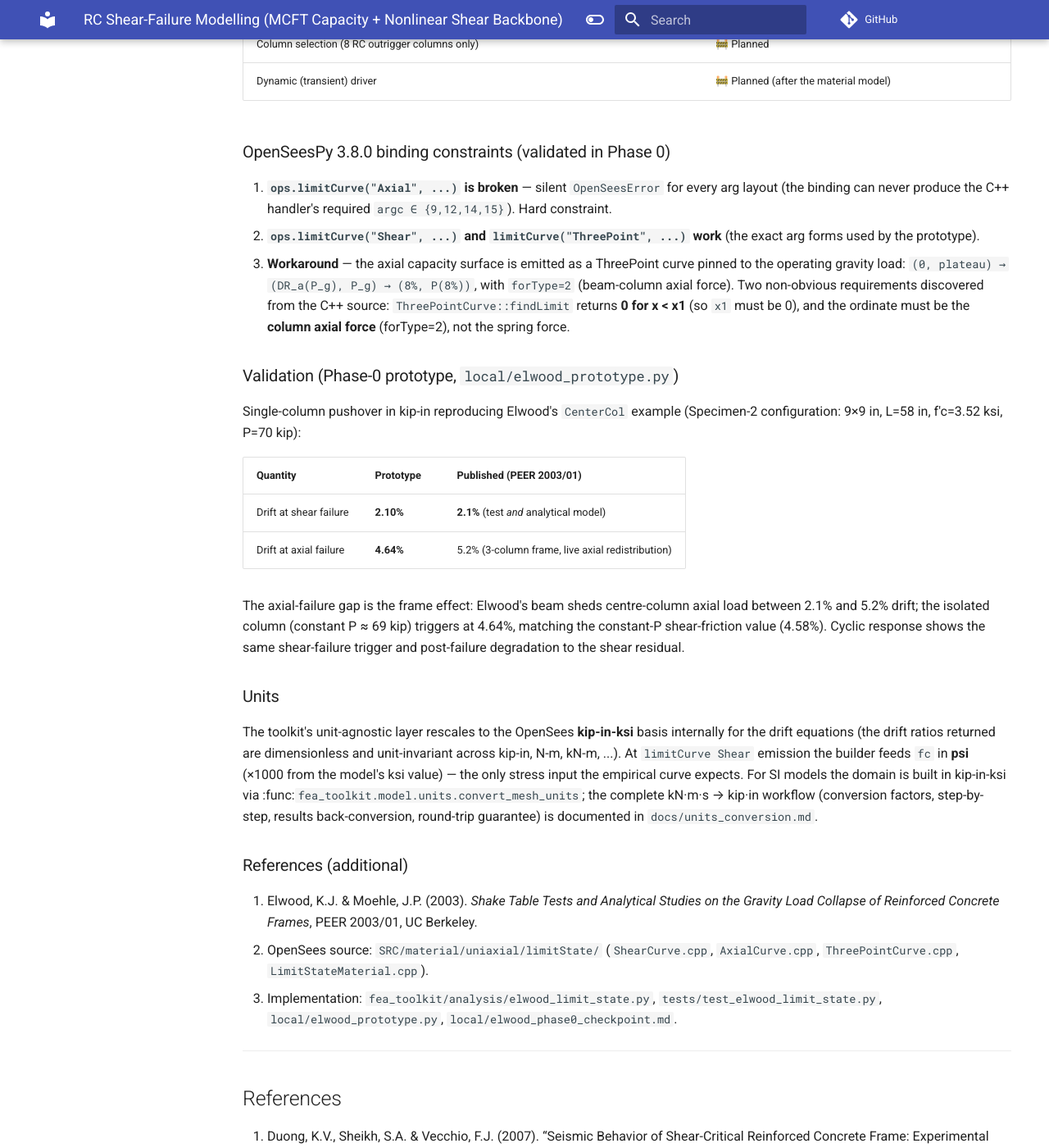
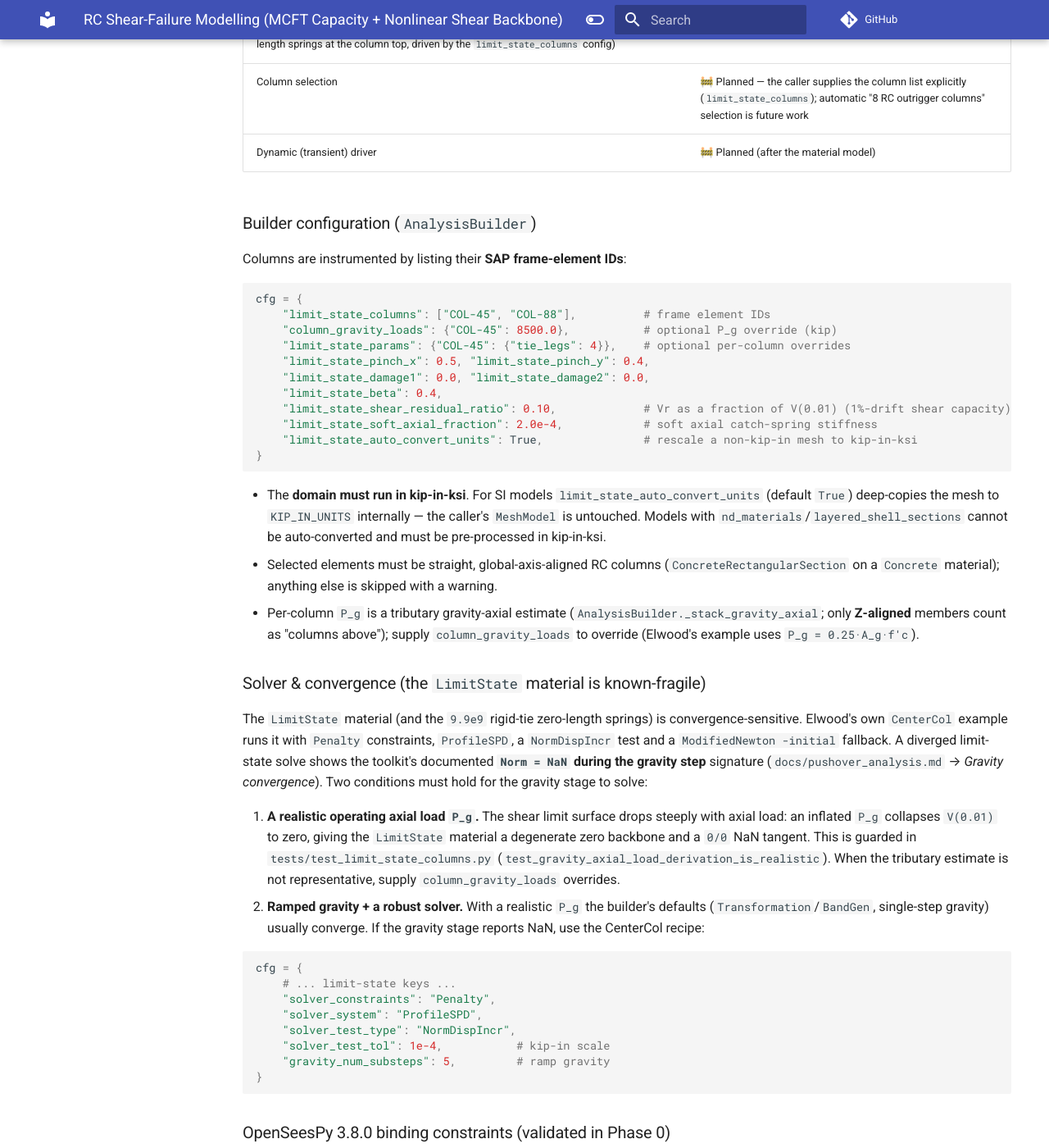
Before and after one commit to boustrephon/fea_toolkit, an MkDocs documentation site: the page built from docs/shear_failure_modelling.md, in a window 1280 px wide and 1400 px high, scrolled down 4931 px. Shown: the whole window at 82% size. Built offline with MkDocs 1.6.1 and Material for MkDocs 9.7.7, drawn with Linux system fonts in a browser that asks for light colours; comment, search, counter and statistics services are not loaded; some of the changed text lies outside the part shown.

Commit message:
docs(limit-state): document Elwood column limit-state builder integration
shear_failure_modelling.md: Phase 3 status table (✅ builder centre-spring emission via limit_state_columns), the AnalysisBuilder config reference, the kip-in-ksi auto-conversion rule (limit_state_auto_convert_units; nd_materials/layered-shell models must be pre-converted), the tributary P_g guidance with column_gravity_loads overrides, and the solver & convergence section (realistic P_g guard + CenterCol recipe fallback).

llm_guide.md / pushover_analysis.md: add the Elwood limit-state 'Norm = NaN during gravity' troubleshooting row. docs/README.md: Phase 3 status note on the shear-failure modelling entry.

````diff
--- a/docs/shear_failure_modelling.md
+++ b/docs/shear_failure_modelling.md
@@ -202,13 +202,14 @@ nonlinear cracked-shear (DSFM-style) constitutive would close the gap.
 
 ---
 
-## Phase 3 — Elwood & Moehle column limit states (planned 🚧)
+## Phase 3 — Elwood & Moehle column limit states (✅ Complete)
 
 Targets the **shear-failure → axial-failure collapse sequence** of
 high-axial-load RC columns (e.g. core / outrigger columns of 500 m towers,
 where a shear failure at moderate drift can shed the gravity load and
-precipitate progressive collapse).  Phase 0 (prototype) is complete and the
-physics is validated; builder integration is next.
+precipitate progressive collapse).  Phase 0 (prototype) validated the
+physics; the builder integration (centre-spring emission driven by the
+`limit_state_columns` config list) is now complete and tested.
 
 ### Physics (PEER 2003/01)
 
@@ -238,11 +239,76 @@ degrades along `K_deg = −0.02·E_c·A_g/L` to the residual `F_res`.
 
 | Piece | Status |
 |---|---|
-| `analysis/elwood_limit_state.py` — parameters (`F_sw`, `ρ″`, `d_c`), unit-agnostic drift equations, ThreePoint surface fit, `LimitState` envelope, spring slopes | ✅ Complete (tests: `tests/test_elwood_limit_state.py`) |
+| `analysis/elwood_limit_state.py` — parameters (`F_sw`, `ρ″`, `d_c`), unit-agnostic drift equations (incl. the direct-form `elwood_shear_limit_force`), ThreePoint surface fit, `LimitState` envelope, spring slopes | ✅ Complete (tests: `tests/test_elwood_limit_state.py`) |
 | `convert_mesh_units()` kip-in enabler (`model/units.py`; OpenSees `limitCurve` is imperial-embedded) | ✅ Complete (round-trip test: `tests/test_mesh_units.py`; workflow: `docs/units_conversion.md`) |
-| Builder centre-spring emission (`limitCurve Shear` + `ThreePoint` + `LimitState` at column mid-height) | 🚧 Planned |
-| Column selection (8 RC outrigger columns only) | 🚧 Planned |
+| Builder centre-spring emission (`limitCurve Shear` + `ThreePoint` + `LimitState` + zero-length springs at the column top, driven by the `limit_state_columns` config) | ✅ Complete (tests: `tests/test_limit_state_columns.py`) |
+| Column selection | 🚧 Planned — the caller supplies the column list explicitly (`limit_state_columns`); automatic "8 RC outrigger columns" selection is future work |
 | Dynamic (transient) driver | 🚧 Planned (after the material model) |
+
+### Builder configuration (`AnalysisBuilder`)
+
+Columns are instrumented by listing their **SAP frame-element IDs**:
+
+```python
+cfg = {
+    "limit_state_columns": ["COL-45", "COL-88"],          # frame element IDs
+    "column_gravity_loads": {"COL-45": 8500.0},           # optional P_g override (kip)
+    "limit_state_params": {"COL-45": {"tie_legs": 4}},    # optional per-column overrides
+    "limit_state_pinch_x": 0.5, "limit_state_pinch_y": 0.4,
+    "limit_state_damage1": 0.0, "limit_state_damage2": 0.0,
+    "limit_state_beta": 0.4,
+    "limit_state_shear_residual_ratio": 0.10,             # Vr as a fraction of V(0.01) (1%-drift shear capacity)
+    "limit_state_soft_axial_fraction": 2.0e-4,            # soft axial catch-spring stiffness
+    "limit_state_auto_convert_units": True,               # rescale a non-kip-in mesh to kip-in-ksi
+}
+```
+
+* The **domain must run in kip-in-ksi**.  For SI models
+  `limit_state_auto_convert_units` (default `True`) deep-copies the mesh to
+  `KIP_IN_UNITS` internally — the caller's `MeshModel` is untouched.  Models
+  with `nd_materials`/`layered_shell_sections` cannot be auto-converted and
+  must be pre-processed in kip-in-ksi.
+* Selected elements must be straight, global-axis-aligned RC columns
+  (`ConcreteRectangularSection` on a `Concrete` material); anything else is
+  skipped with a warning.
+* Per-column `P_g` is a tributary gravity-axial estimate
+  (`AnalysisBuilder._stack_gravity_axial`; only **Z-aligned** members count
+  as "columns above"); supply `column_gravity_loads` to override (Elwood's
+  example uses `P_g = 0.25·A_g·f'c`).
+
+### Solver & convergence (the `LimitState` material is known-fragile)
+
+The `LimitState` material (and the `9.9e9` rigid-tie zero-length springs)
+is convergence-sensitive.  Elwood's own `CenterCol` example runs it with
+`Penalty` constraints, `ProfileSPD`, a `NormDispIncr` test and a
+`ModifiedNewton -initial` fallback.  A diverged limit-state solve shows the
+toolkit's documented **`Norm = NaN` during the gravity step** signature
+(`docs/pushover_analysis.md` → *Gravity convergence*).  Two conditions must
+hold for the gravity stage to solve:
+
+1. **A realistic operating axial load `P_g`.**  The shear limit surface
+   drops steeply with axial load: an inflated `P_g` collapses `V(0.01)` to
+   zero, giving the `LimitState` material a degenerate zero backbone and a
+   `0/0` NaN tangent.  This is guarded in
+   ``tests/test_limit_state_columns.py``
+   (`test_gravity_axial_load_derivation_is_realistic`).  When the
+   tributary estimate is not representative, supply `column_gravity_loads`
+   overrides.
+2. **Ramped gravity + a robust solver.**  With a realistic `P_g` the
+   builder's defaults (`Transformation`/`BandGen`, single-step gravity)
+   usually converge.  If the gravity stage reports NaN, use the CenterCol
+   recipe:
+
+   ```python
+   cfg = {
+       # ... limit-state keys ...
+       "solver_constraints": "Penalty",
+       "solver_system": "ProfileSPD",
+       "solver_test_type": "NormDispIncr",
+       "solver_test_tol": 1e-4,           # kip-in scale
+       "gravity_num_substeps": 5,         # ramp gravity
+   }
+   ```
 
 ### OpenSeesPy 3.8.0 binding constraints (validated in Phase 0)
 
@@ -295,7 +361,9 @@ round-trip guarantee) is documented in ``docs/units_conversion.md``.
 8. OpenSees source: `SRC/material/uniaxial/limitState/` (`ShearCurve.cpp`,
    `AxialCurve.cpp`, `ThreePointCurve.cpp`, `LimitStateMaterial.cpp`).
 9. Implementation: `fea_toolkit/analysis/elwood_limit_state.py`,
-   `tests/test_elwood_limit_state.py`, `local/elwood_prototype.py`,
+   `fea_toolkit/opensees/analysis_builder.py` (`_prepare_limit_state_columns` /
+   `_create_limit_state_columns`), `tests/test_elwood_limit_state.py`,
+   `tests/test_limit_state_columns.py`, `local/elwood_prototype.py`,
    `local/elwood_phase0_checkpoint.md`.
 
 ---
````
Also changed, not shown: docs/README.md (+1 -1 lines), docs/llm_guide.md (+1 -0 lines), docs/pushover_analysis.md (+1 -0 lines).
